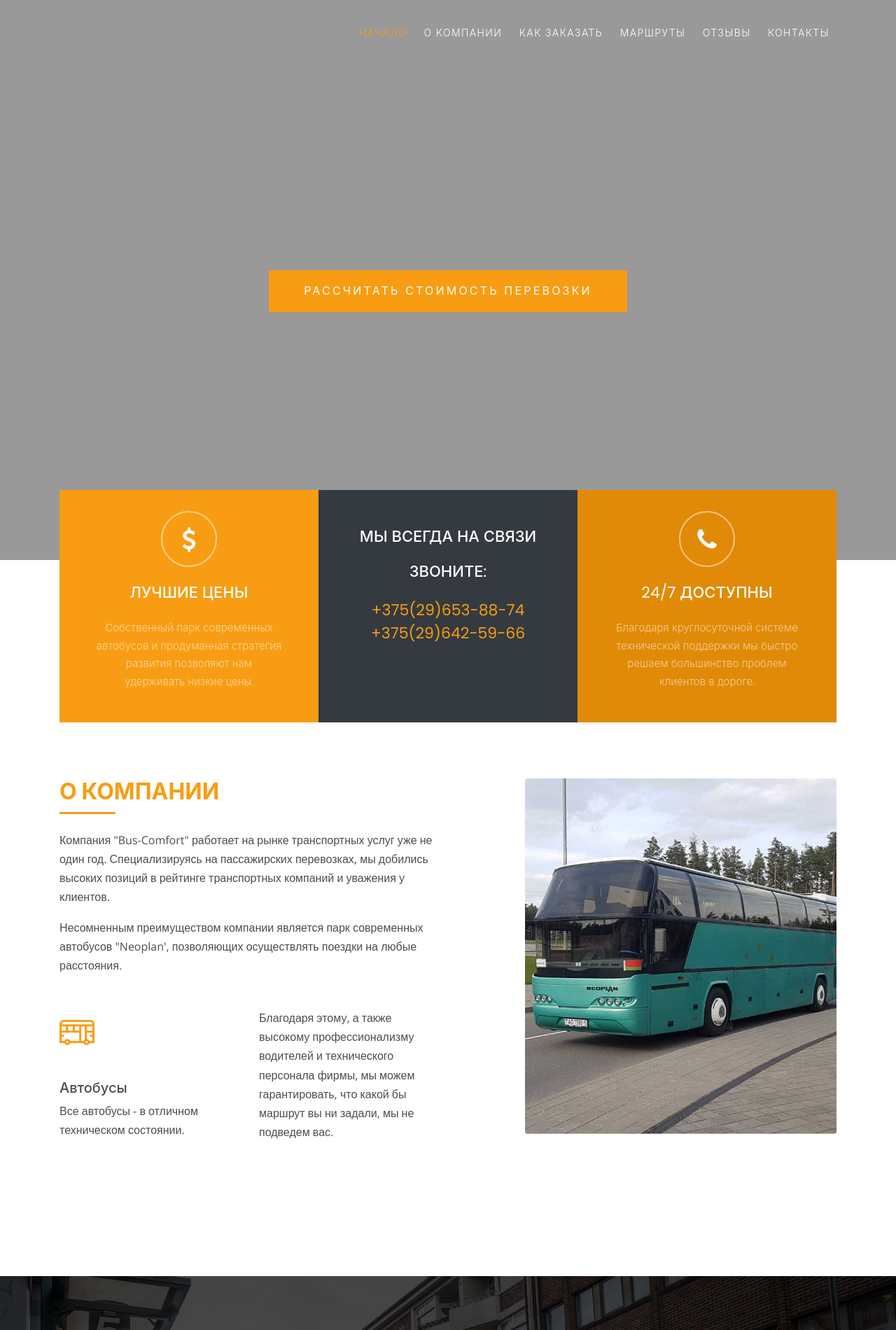
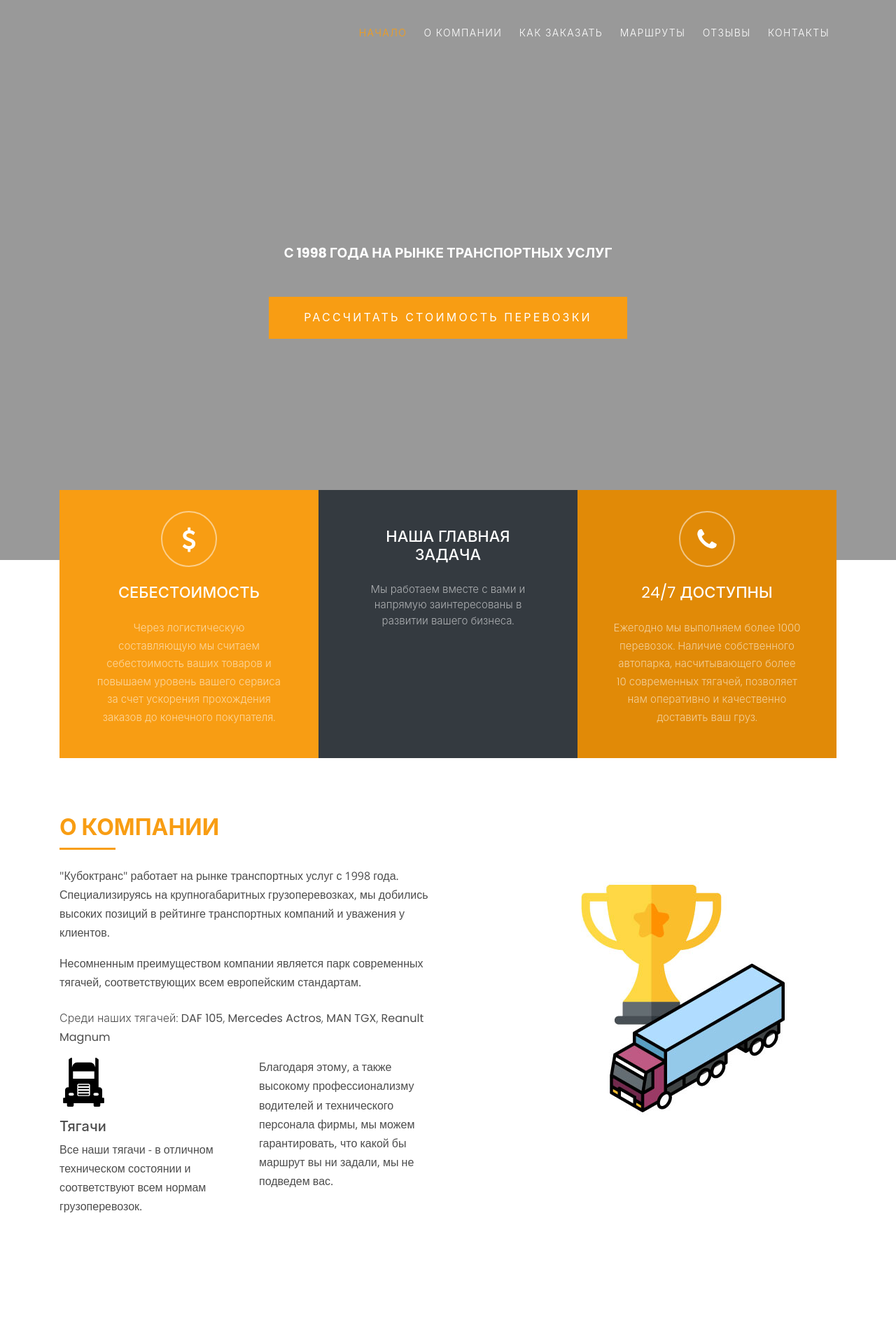
Before and after one commit to GreatRaksin/CubocTrans_site, a Django app: page / in a window 1280 px wide. Shown: the top 1900 px of the page at 70% size. Run offline with Django 3.2, Linux system fonts and the light colour scheme; data that the repository does not hold is empty; some libraries are stand-ins or nearby versions; some web fonts are replaced.

Commit message:
Обновил текст на сайте (не все)

```diff
--- a/templates/index.html
+++ b/templates/index.html
@@ -12,7 +12,10 @@
 
 
                     <h1 class="text-white font-weight-light mb-5 text-uppercase font-weight-bold">{{ object_list.first.title_on_image }}</h1>
-                    <p><a href="{% url 'contact' %}" class="btn btn-primary py-3 px-5 text-white">Рассчитать стоимость перевозки</a></p>
+                    <p class="text-white font-weight-light mb-5 text-uppercase font-weight-bold">С 1998 года на рынке
+                        транспортных услуг</p>
+                    <p><a href="{% url 'contact' %}" class="btn btn-primary py-3 px-5 text-white">Рассчитать стоимость
+                        перевозки</a></p>
 
                 </div>
             </div>
@@ -26,17 +29,17 @@
                     <div class="icon">
                         <span class="icon-dollar"></span>
                     </div>
-                    <h2 class="my-4 heading">Лучшие цены</h2>
-                    <p>Собственный парк современных автобусов и продуманная стратегия развития позволяют нам удерживать
-                        низкие цены.</p>
+                    <h2 class="my-4 heading">Себестоимость</h2>
+                    <p>Через логистическую составляющую мы считаем себестоимость ваших товаров и повышаем уровень вашего
+                        сервиса за счет ускорения прохождения заказов до конечного покупателя.</p>
                 </div>
             </div>
             <div class="col-md-4">
                 <div class="free-quote bg-dark h-100">
-                    <h2 class="my-4 heading  text-center">Мы всегда на связи</h2>
-                    <h2 class="my-4 heading  text-center">Звоните:</h2>
-                    <h2 style="line-height: 1.5;" class="my-4 heading  text-center"><a href="tel:+375296538874">+375(29)653-88-74</a><br>
-                        <a href="tel:+375296425966">+375(29)642-59-66</a></h2>
+                    <h2 class="my-4 heading  text-center">Наша главная задача</h2>
+                    <p style="line-height: 1.5;" class="my-4 text-center">
+                        Мы работаем вместе с вами и напрямую заинтересованы в развитии вашего бизнеса.<br>
+                    </p>
 
                 </div>
             </div>
@@ -46,8 +49,8 @@
                         <span class="icon-phone"></span>
                     </div>
                     <h2 class="my-4 heading">24/7 Доступны</h2>
-                    <p>Благодаря круглосуточной системе технической поддержки мы быстро решаем большинство проблем
-                        клиентов в дороге.</p>
+                    <p>Ежегодно мы выполняем более 1000 перевозок. Наличие собственного автопарка, насчитывающего более
+                        10 современных тягачей, позволяет нам оперативно и качественно доставить ваш груз.</p>
                 </div>
             </div>
         </div>
@@ -64,23 +67,25 @@
                     <div class="text-left pb-1 border-primary mb-4">
                         <h2 class="text-primary">О компании</h2>
                     </div>
-                    <p style="font-family: 'Open Sans', sans-serif;">Компания "Bus-Comfort" работает на рынке
-                        транспортных услуг уже не один год. Специализируясь на
-                        пассажирских перевозках, мы добились высоких позиций в рейтинге транспортных компаний и уважения
-                        у клиентов.</p>
-                    <p style="font-family: 'Open Sans', sans-serif;" class="mb-5">Несомненным преимуществом компании
+                    <p style="font-family: 'Open Sans', sans-serif;">"Кубоктранс" работает на рынке
+                        транспортных услуг с 1998 года. Специализируясь на
+                        крупногабаритных грузоперевозках, мы добились высоких позиций
+                        в рейтинге транспортных компаний и уважения у клиентов.</p>
+                    <p style="font-family: 'Open Sans', sans-serif;" class="mb-4">Несомненным преимуществом компании
                         является
-                        парк современных автобусов "Neoplan', позволяющих осуществлять поездки на любые расстояния.</p>
+                        парк современных тягачей, соответствующих всем европейским стандартам.</p>
+                    <p>Среди наших тягачей: <b>DAF 105</b>, <b>Mercedes Actros</b>, <b>MAN TGX</b>, <b>Reanult Magnum</b></p>
 
                     <div class="row">
                         <div class="col-md-12 mb-md-5 mb-0 col-lg-6">
                             <div class="unit-4">
-                                <div class="unit-4-icon mb-3 mr-4"><i style="font-size:50px;"
-                                                                      class="text-primary flaticon-bus"></i></div>
+                                <div class="unit-4-icon mb-3 mr-4">
+                                    <img width="30%" src="{% static 'images/frontal-truck.svg' %}" alt="">
+                                </div>
                                 <div>
-                                    <h3>Автобусы</h3>
-                                    <p style="font-family: 'Open Sans', sans-serif;">Все автобусы - в отличном
-                                        техническом состоянии.</p>
+                                    <h3>Тягачи</h3>
+                                    <p style="font-family: 'Open Sans', sans-serif;">Все наши тягачи - в отличном
+                                        техническом состоянии и соответствуют всем нормам грузоперевозок.</p>
                                 </div>
                             </div>
                         </div>
```
Also changed, not shown: production_static/images/frontal-truck.svg (added), production_static/images/img_1.jpg, static/images/frontal-truck.svg (added), static/images/img_1.jpg.
